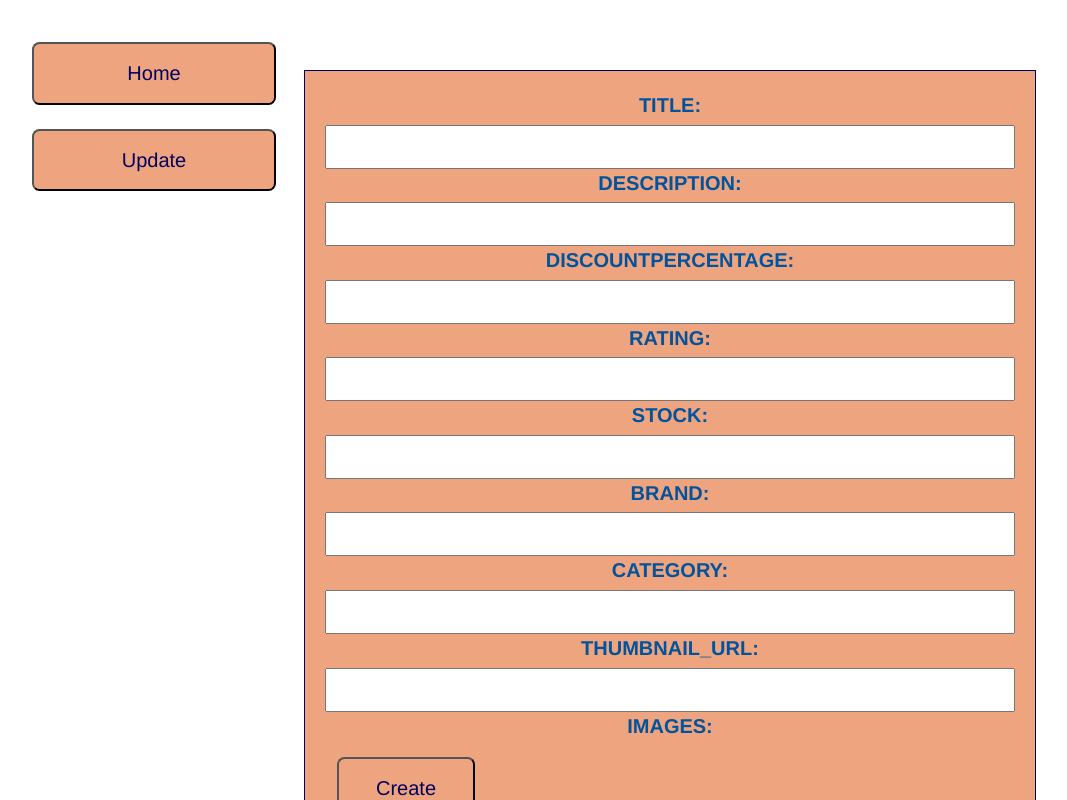
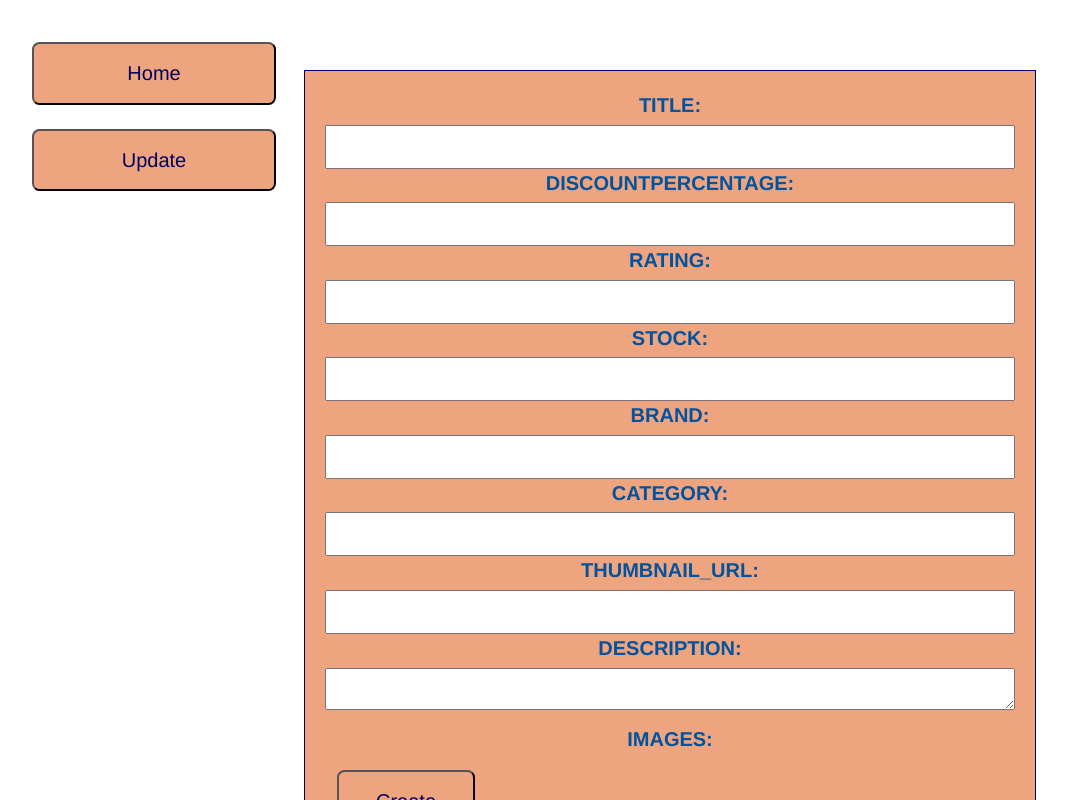
Before and after one commit to Yoshibart/Mongoose, a React (Create React App) app in the folder mongoose/: page /insert in a window 1280 px wide. Shown: the top 800 px of the page, without its empty margins (10-1077 px from the left). Built offline with nearby package versions, Linux system fonts and the light colour scheme.

Commit message:
change the description location and to a textarea

```diff
--- a/mongoose/src/Change.js
+++ b/mongoose/src/Change.js
@@ -88,10 +88,6 @@ const handleChangeClick = () => navigate('/', { state: { name: item.id } });
             <input name="title" required onChange={setItemInputs} value={item.title}/>
           </div>
           <div>
-            <label>description:</label>
-            <input name="description" required onChange={setItemInputs} value={item.description}/>
-          </div>
-          <div>
             <label>discountPercentage:</label>
             <input name="discountPercentage" required onChange={setItemInputs} value={item.discountPercentage}/>
           </div>
@@ -114,6 +110,10 @@ const handleChangeClick = () => navigate('/', { state: { name: item.id } });
           <div>
             <label>thumbnail_URL:</label>
             <input name="thumbnail" required onChange={setItemInputs} value={item.thumbnail}/>
+          </div>
+          <div>
+            <label>description:</label>
+              <p><textarea name="description" required onChange={setItemInputs} value={item.description}></textarea></p>
           </div>
           <div>
             <label>Images:</label>
--- a/mongoose/src/Insert.js
+++ b/mongoose/src/Insert.js
@@ -80,10 +80,6 @@ const handleChangeClick = () => navigate('/change', { state: { name: item.id } }
             <input name="title" required onChange={setItemInputs} value={item.title}/>
           </div>
           <div>
-            <label>description:</label>
-            <input name="description" required onChange={setItemInputs} value={item.description}/>
-          </div>
-          <div>
             <label>discountPercentage:</label>
             <input name="discountPercentage" required onChange={setItemInputs} value={item.discountPercentage}/>
           </div>
@@ -106,6 +102,10 @@ const handleChangeClick = () => navigate('/change', { state: { name: item.id } }
           <div>
             <label>thumbnail_URL:</label>
             <input name="thumbnail" required onChange={setItemInputs} value={item.thumbnail}/>
+          </div>
+          <div>
+            <label>description:</label>
+              <p><textarea name="description" required onChange={setItemInputs} value={item.description}></textarea></p>
           </div>
           <div>
             <label>Images:</label>
```
